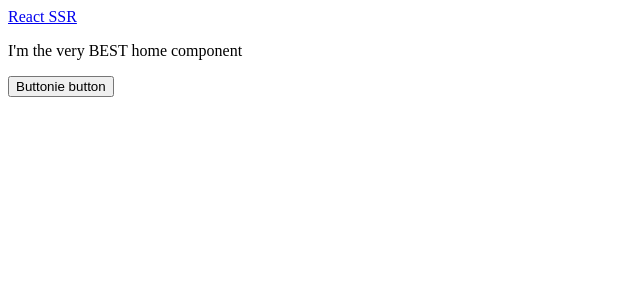
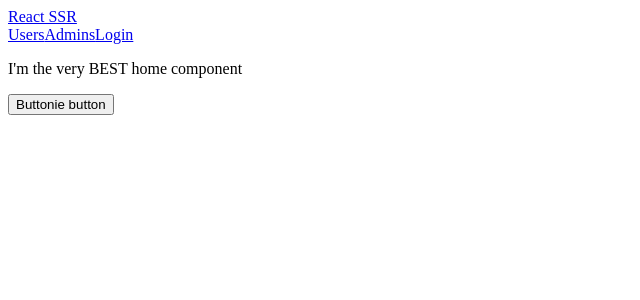
Before and after one commit to eyerean/SSR_server, a React app: page / in a window 1280 px wide. Shown: the top 300 px of the page, without its empty margins (0-640 px from the left). Built offline with nearby package versions, Linux system fonts and the light colour scheme; the HTML template or start-up script is replaced by a standard one.

Commit message:
connect the header, add login-logout logic

```diff
--- a/src/client/components/Header.js
+++ b/src/client/components/Header.js
@@ -1,10 +1,29 @@
 import React from 'react';
 import {Link} from 'react-router-dom';
+import {connect} from 'react-redux';
 
-export default () => {
+const Header = ({auth}) => {
+  const authButton = auth ? (
+    <a href="/api/logout">Logout</a>
+  ) : (
+    <a href="/api/auth/google">Login</a>
+  );
+  console.log('auth', auth);
+
   return(
     <div>
       <Link to="/">React SSR</Link>
+      <div>
+        <Link to="/users">Users</Link>
+        <Link to="/admins">Admins</Link>
+        {authButton}
+      </div>
     </div>
   );
+};
+
+const mapStateToProps = ({auth}) => {
+  return {auth};
 }
+
+export default connect(mapStateToProps)(Header);
```
